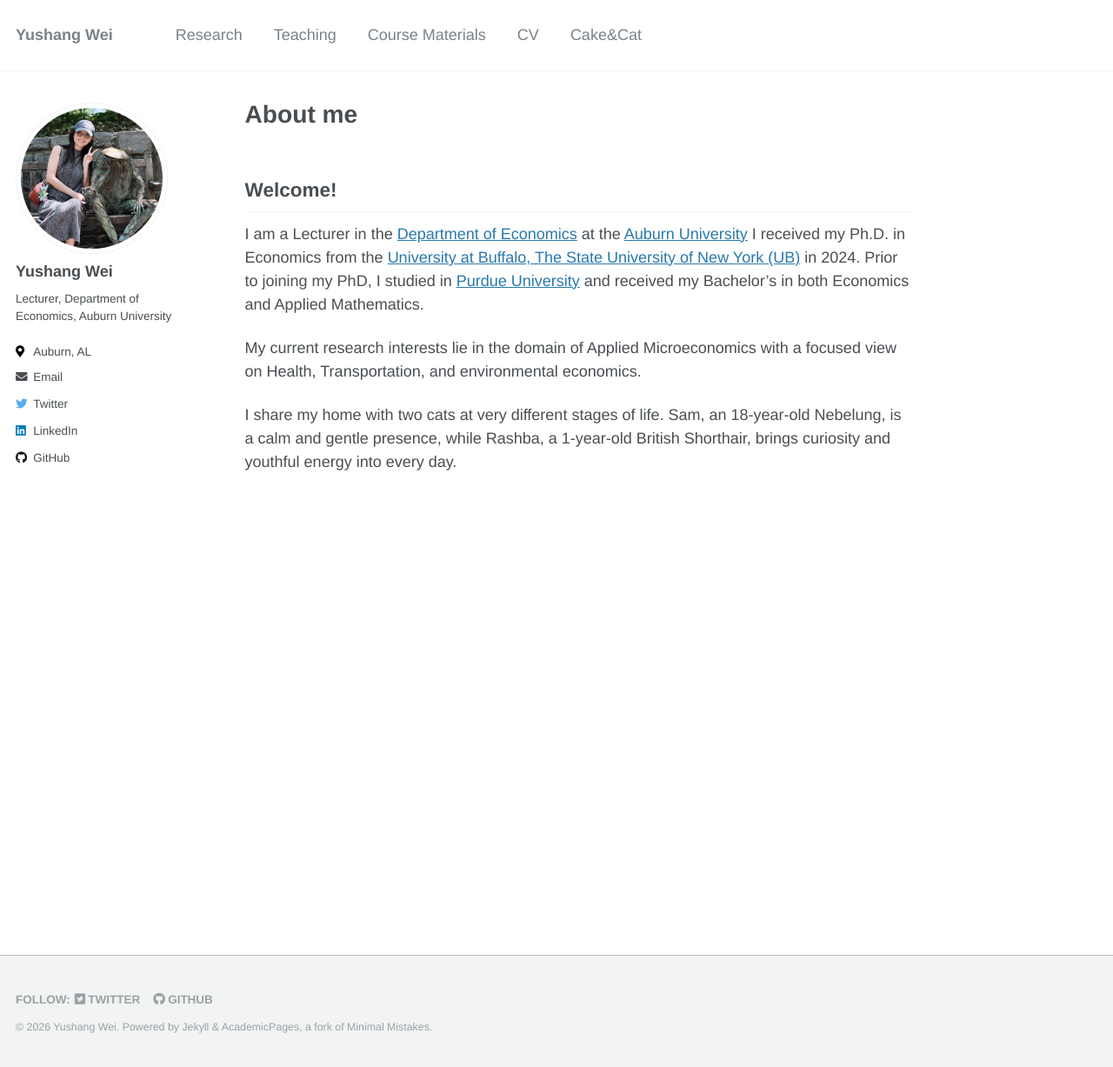
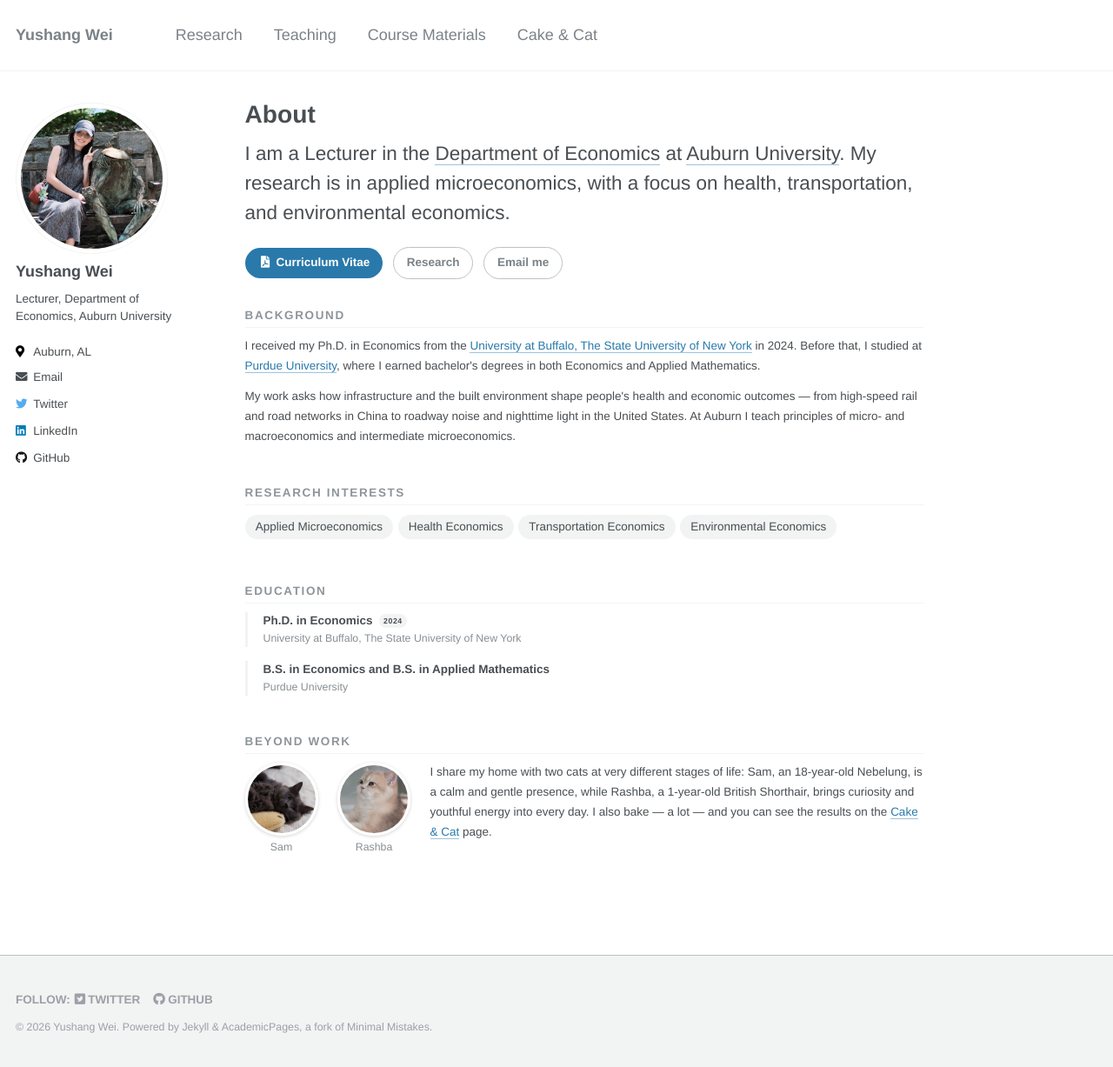
Before and after one commit to yushang1994/yushangw, a Jekyll site: the page built from _pages/about.md, in a window 1280 px wide and 1227 px high. Shown: the whole window at 87% size. Built offline with Jekyll 4.4.1, drawn with Linux system fonts in a browser that asks for light colours.

Commit message:
About page redesign; CV button on home page, CV nav item removed

```diff
--- a/_pages/about.md
+++ b/_pages/about.md
@@ -1,17 +1,88 @@
 ---
+layout: archive
 permalink: /
-title: "About me"
-excerpt: "About me"
+title: "About"
+description: "Yushang Wei is a Lecturer in the Department of Economics at Auburn University. Applied microeconomics: health, transportation, and environmental economics."
 author_profile: true
 redirect_from:
   - /about/
   - /about.html
+  - /cv/
+  - /resume
 ---
 
-## Welcome! ##
+{% comment %}
+  Styles live in _sass/_custom.scss (.about-*, .cv-*). The CV PDF is files/pdf/cvyushang.pdf.
+{% endcomment %}
 
-I am a Lecturer in the [Department of Economics](https://cla.auburn.edu/economics/) at the [Auburn University](https://cla.auburn.edu/)  I received my Ph.D. in Economics from the [University at Buffalo, The State University of New York (UB)](https://arts-sciences.buffalo.edu/economics.html) in 2024. Prior to joining my PhD, I studied in [Purdue University](https://www.purdue.edu/) and received my Bachelor's in both Economics and Applied Mathematics.
+<p class="about__lead">
+  I am a Lecturer in the <a href="https://cla.auburn.edu/economics/">Department of Economics</a> at
+  <a href="https://cla.auburn.edu/">Auburn University</a>. My research is in applied microeconomics,
+  with a focus on health, transportation, and environmental economics.
+</p>
 
-My current research interests lie in the domain of Applied Microeconomics with a focused view on Health, Transportation, and environmental economics.
+<div class="about__actions">
+  <a class="btn btn--primary" href="{{ '/files/pdf/cvyushang.pdf' | relative_url }}"><i class="fas fa-fw fa-file-pdf" aria-hidden="true"></i> Curriculum Vitae</a>
+  <a class="btn btn--inverse" href="{{ '/research/' | relative_url }}">Research</a>
+  <a class="btn btn--inverse" href="mailto:{{ site.author.email }}">Email me</a>
+</div>
 
-I share my home with two cats at very different stages of life. Sam, an 18-year-old Nebelung, is a calm and gentle presence, while Rashba, a 1-year-old British Shorthair, brings curiosity and youthful energy into every day.
+<section class="cv-section">
+  <h2 class="cv-section__title" id="background">Background</h2>
+  <div class="about__prose">
+    <p>
+      I received my Ph.D. in Economics from the
+      <a href="https://arts-sciences.buffalo.edu/economics.html">University at Buffalo, The State University of New York</a>
+      in 2024. Before that, I studied at <a href="https://www.purdue.edu/">Purdue University</a>, where I earned
+      bachelor's degrees in both Economics and Applied Mathematics.
+    </p>
+    <p>
+      My work asks how infrastructure and the built environment shape people's health and economic
+      outcomes &mdash; from high-speed rail and road networks in China to roadway noise and nighttime
+      light in the United States. At Auburn I teach principles of micro- and macroeconomics and
+      intermediate microeconomics.
+    </p>
+  </div>
+</section>
+
+<section class="cv-section">
+  <h2 class="cv-section__title" id="research-interests">Research Interests</h2>
+  <ul class="about__tags">
+    <li>Applied Microeconomics</li>
+    <li>Health Economics</li>
+    <li>Transportation Economics</li>
+    <li>Environmental Economics</li>
+  </ul>
+</section>
+
+<section class="cv-section">
+  <h2 class="cv-section__title" id="education">Education</h2>
+  <article class="cv-entry cv-entry--compact">
+    <h3 class="cv-entry__title">Ph.D. in Economics <span class="cv-entry__status">2024</span></h3>
+    <p class="cv-entry__meta">University at Buffalo, The State University of New York</p>
+  </article>
+  <article class="cv-entry cv-entry--compact">
+    <h3 class="cv-entry__title">B.S. in Economics and B.S. in Applied Mathematics</h3>
+    <p class="cv-entry__meta">Purdue University</p>
+  </article>
+</section>
+
+<section class="cv-section">
+  <h2 class="cv-section__title" id="beyond-work">Beyond Work</h2>
+  <div class="about__cats">
+    <a class="about__cat" href="{{ '/other/' | relative_url }}">
+      <img src="{{ '/images/aboutme/DSCF2046.JPG' | relative_url }}" alt="Sam, a Nebelung cat">
+      <span>Sam</span>
+    </a>
+    <a class="about__cat" href="{{ '/other/' | relative_url }}">
+      <img src="{{ '/images/aboutme/DSCF2054.JPG' | relative_url }}" alt="Rashba, a British Shorthair cat">
+      <span>Rashba</span>
+    </a>
+    <p class="about__prose">
+      I share my home with two cats at very different stages of life: Sam, an 18-year-old Nebelung,
+      is a calm and gentle presence, while Rashba, a 1-year-old British Shorthair, brings curiosity
+      and youthful energy into every day. I also bake &mdash; a lot &mdash; and you can see the results
+      on the <a href="{{ '/other/' | relative_url }}">Cake &amp; Cat</a> page.
+    </p>
+  </div>
+</section>
--- a/_sass/_custom.scss
+++ b/_sass/_custom.scss
@@ -257,3 +257,133 @@
     }
   }
 }
+
+/*
+   About page
+   ========================================================================== */
+
+.about__lead {
+  margin: 0.25em 0 1em;
+  font-size: $type-size-4;
+  font-weight: 300;
+  line-height: 1.5;
+  color: $dark-gray;
+
+  a {
+    color: inherit;
+    text-decoration: none;
+    border-bottom: 1px solid mix(#fff, $link-color, 55%);
+
+    &:hover {
+      color: $link-color;
+      border-bottom-color: $link-color;
+    }
+  }
+}
+
+.about__actions {
+  margin: 0 0 1.5em;
+
+  .btn {
+    margin: 0 0.5em 0.5em 0;
+    padding: 0.55em 1.1em;
+    font-size: $type-size-6;
+    text-decoration: none !important;
+    border-radius: 999px;
+    transition: $global-transition;
+  }
+
+  .btn--primary {
+    background-color: $link-color;
+
+    &:hover {
+      background-color: mix(#000, $link-color, 20%);
+    }
+  }
+
+  .btn--inverse:hover {
+    color: $link-color !important;
+    border-color: $link-color !important;
+    background-color: #fff;
+  }
+}
+
+.about__prose {
+  font-size: $type-size-6;
+  line-height: 1.7;
+  color: $dark-gray;
+
+  p {
+    margin: 0 0 0.9em;
+  }
+
+  a {
+    text-decoration: none;
+    border-bottom: 1px solid mix(#fff, $link-color, 55%);
+
+    &:hover {
+      border-bottom-color: $link-color;
+    }
+  }
+}
+
+.about__tags {
+  margin: 0;
+  padding: 0;
+  list-style: none;
+
+  li {
+    display: inline-block;
+    margin: 0 0.4em 0.5em 0;
+    padding: 0.3em 0.9em;
+    font-size: $type-size-6;
+    color: $dark-gray;
+    background-color: $lighter-gray;
+    border-radius: 999px;
+  }
+}
+
+.about__cats {
+  display: flex;
+  flex-wrap: wrap;
+  align-items: flex-start;
+  gap: 1em 1.25em;
+
+  .about__prose {
+    flex: 1 1 18em;
+    margin: 0;
+  }
+}
+
+.about__cat,
+.archive .about__cat {
+  display: inline-flex;
+  flex-direction: column;
+  align-items: center;
+  text-decoration: none;
+  color: mix(#fff, $gray, 10%);
+  font-size: $type-size-7;
+
+  img {
+    width: 84px;
+    height: 84px;
+    border-radius: 50%;
+    object-fit: cover;
+    border: 3px solid #fff;
+    box-shadow: 0 1px 4px rgba(#000, 0.18);
+    transition: transform 0.2s ease-in-out;
+  }
+
+  &:hover {
+    text-decoration: none;
+    color: $link-color;
+
+    img {
+      transform: scale(1.05);
+    }
+  }
+
+  span {
+    margin-top: 0.35em;
+  }
+}
```
Also changed, not shown: _data/navigation.yml (+2 -5 lines), _pages/cv.md (deleted, +0 -11 lines).
